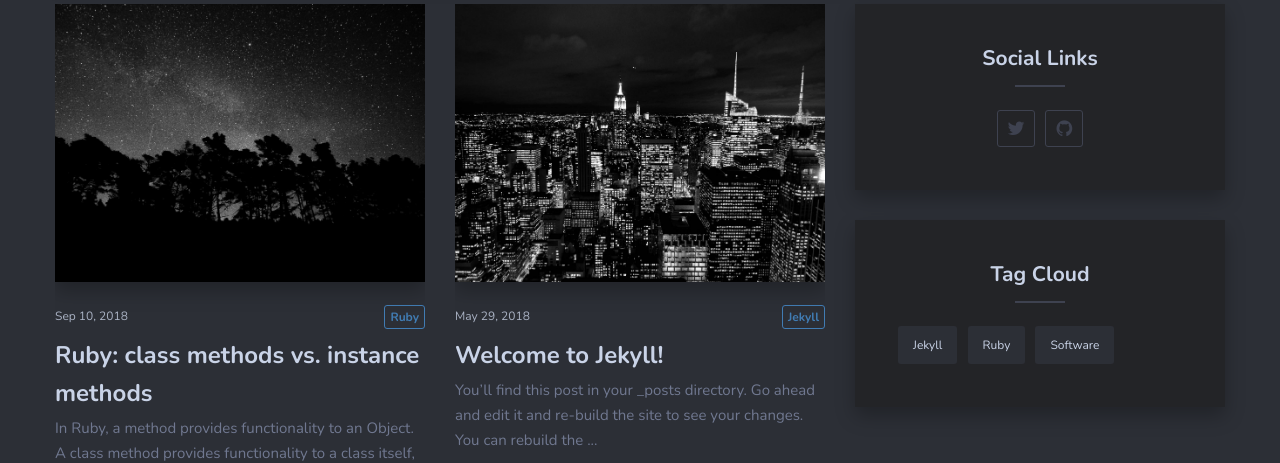
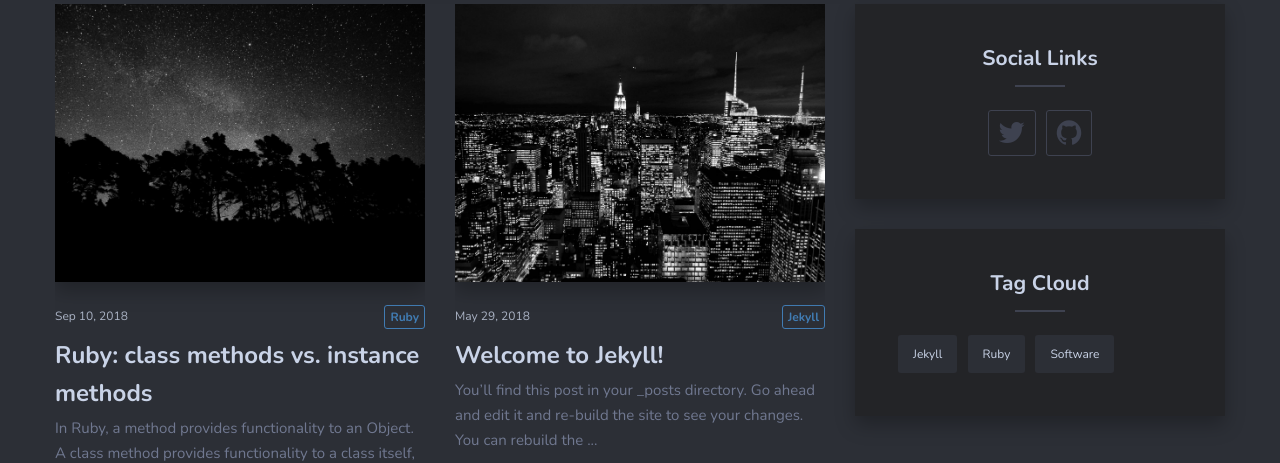
Before and after one commit to AdamLombard/AdamLombard.github.io, a Jekyll site: the page built from index.html, in a window 1280 px wide. Shown: the part 721-1184 px from the top of the page. Built offline with Jekyll 4.4.1, drawn with Linux system fonts in a browser that asks for light colours; the list of posts is cut into pages by our own code.

Commit message:
Increase social icon size

```diff
--- a/_sass/3-modules/_sidebar.scss
+++ b/_sass/3-modules/_sidebar.scss
@@ -123,7 +123,7 @@
       color: $primary-color;
     }
     i {
-      font-size: 18px;
+      font-size: 28px;
     }
   }
 }
```
